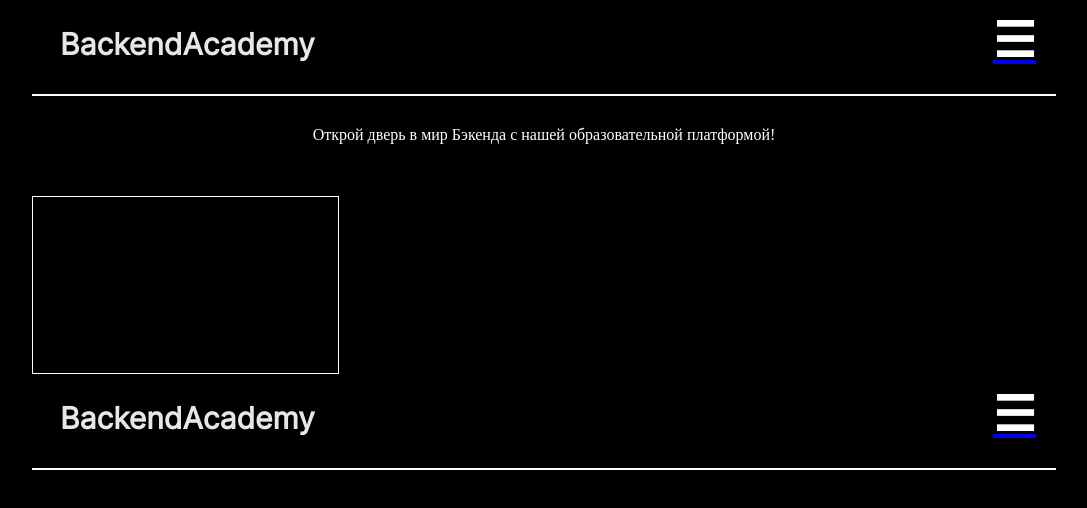
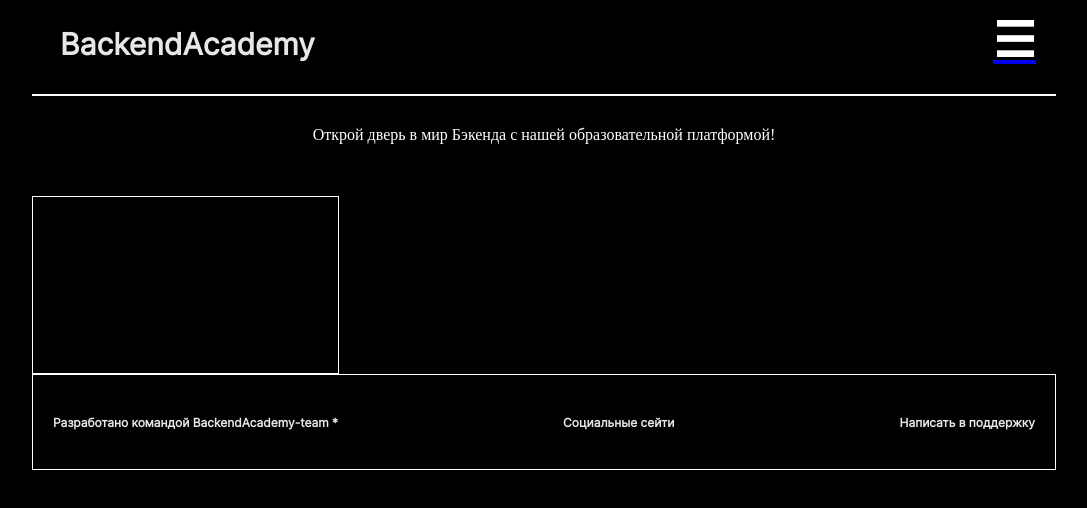
Before and after one commit to YuriyEG/BackendAcademy-team, a React (Create React App) app: page / in a window 1280 px wide. Shown: the top 508 px of the page, without its empty margins (96-1183 px from the left). Built offline with nearby package versions, Linux system fonts and the light colour scheme.

Commit message:
footer added

```diff
--- a/src/components/App/App.js
+++ b/src/components/App/App.js
@@ -2,6 +2,7 @@ import React from 'react';
 import { BrowserRouter as Router, Route, Switch } from 'react-router-dom';
 
 import Header from '../Header/Header';
+import Footer from '../Footer/Footer';
 import Lesson from '../Lesson/Lesson';
 import LessonCard from '../LessonCard/LessonCard';
 import data from '../../mockData/data';
@@ -75,7 +76,7 @@ export const App = () => {
             </div>
           </div>
           <div className={styles.app__footer}>
-            <Route path={routerPaths.base} render={() => <Header />} exact />
+            <Route path={routerPaths.base} render={() => <Footer />} exact />
           </div>
         </div>
         <Route render={() => <h1 style={{ color: 'white' }}>Вы перешли на несуществующую страницу</h1>} />
--- a/src/components/Footer/Footer.js
+++ b/src/components/Footer/Footer.js
@@ -4,9 +4,10 @@ import styles from './Footer.module.css';
 
 const Footer = () => {
   return (
-    <div className={styles.header}>
-      <div className={styles.header__title}>BackenAcademy-team</div>
-      <div className={styles.header__burger}>Burger</div>
+    <div className={styles.footer}>
+      <div>Разработано командой BackendAcademy-team *</div>
+      <div>Социальные сейти</div>
+      <div>Написать в поддержку</div>
     </div>
   );
 };
--- a/src/components/Footer/Footer.module.css
+++ b/src/components/Footer/Footer.module.css
@@ -0,0 +1,21 @@
+@font-face {
+    font-family: Regular;
+    src: url('../../assets/TTLakes-Regular.ttf');
+}
+
+.footer {
+
+    display: flex;
+    flex-direction: row;
+    justify-content: space-between;
+    align-items: center;
+    height: 96px;
+    color: rgba(255, 255, 255, 0.904);
+    padding-left: 20px;
+    padding-right: 20px;
+    font-size: 12px;
+    font-family: "Regular", Arial, Helvetica, sans-serif;
+    font-weight: 900;
+    border-bottom: 2px solid white;
+    border: 1px solid white;
+}
```
